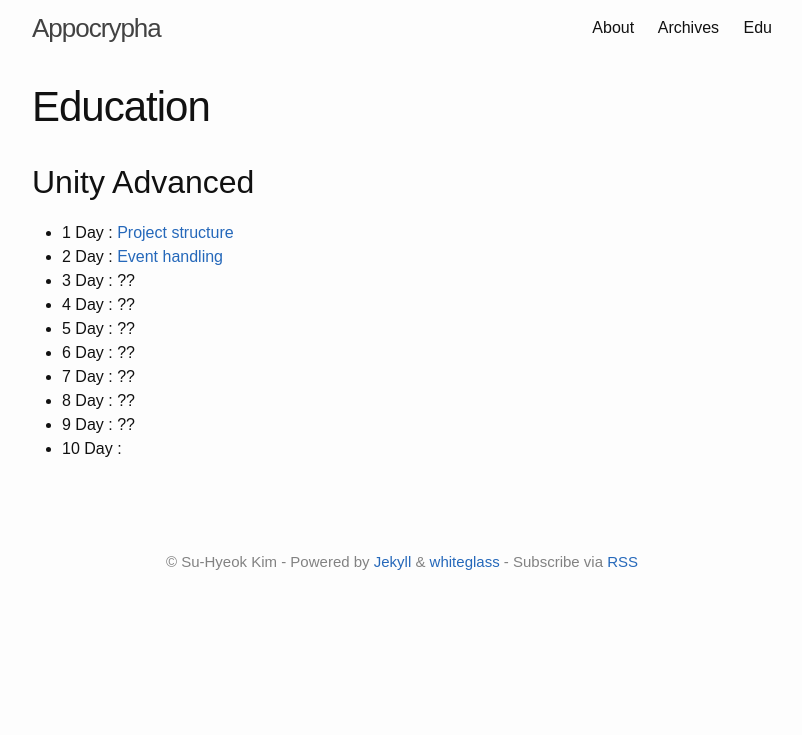
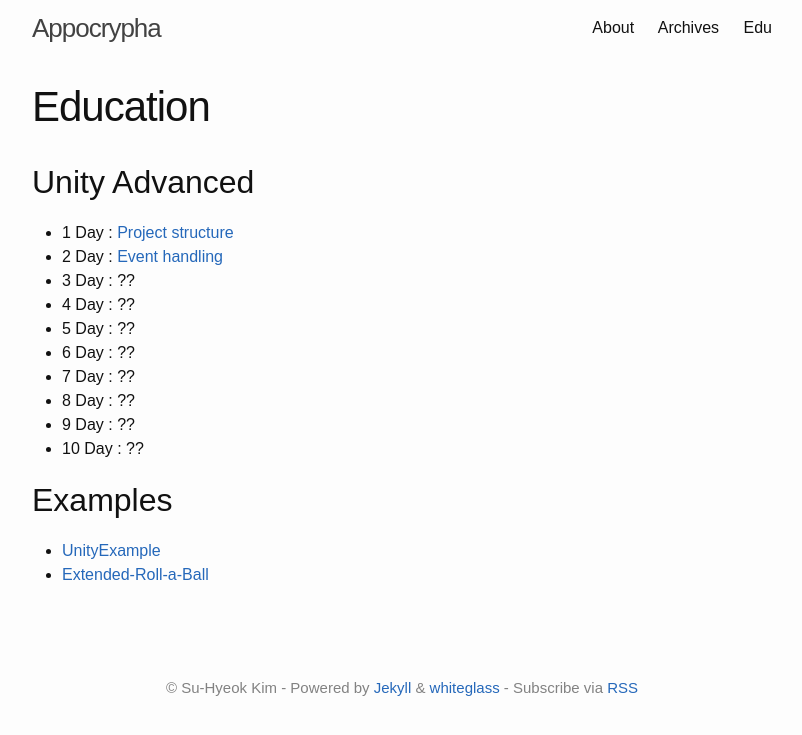
Before and after one commit to suhyeokkim/suhyeokkim.github.io, a Jekyll site: the page built from edu.md, in a window 1280 px wide. Shown: the top 735 px of the page, without its empty margins (238-1040 px from the left). Built offline with Jekyll 4.4.1, drawn with Linux system fonts in a browser that asks for light colours.

```diff
--- a/edu.md
+++ b/edu.md
@@ -15,4 +15,9 @@ permalink: /edu/
 - 7 Day : ?? <!--[Garbage Collection]({{ site.baseurl }}{% post_url 2017-03-31-garbage-collection-in-unity %})-->
 - 8 Day : ?? <!--[3D Drawing pipeline]({{ site.baseurl }}{% post_url 2017-03-31-unity-3d-drawing-pipeline %})-->
 - 9 Day : ?? <!--[Texture compression]({{ site.baseurl }}{% post_url 2017-03-31-using-texture-compression-in-unity %})-->
-- 10 Day :
+- 10 Day : ??
+
+## Examples
+
+- [UnityExample](https://github.com/hrmrzizon/UnityExample)
+- [Extended-Roll-a-Ball](https://github.com/hrmrzizon/Extended-Roll-a-Ball)
```
Also changed, not shown: _posts/2017-04-02-unity-event-handling.md (+5 -3 lines).
